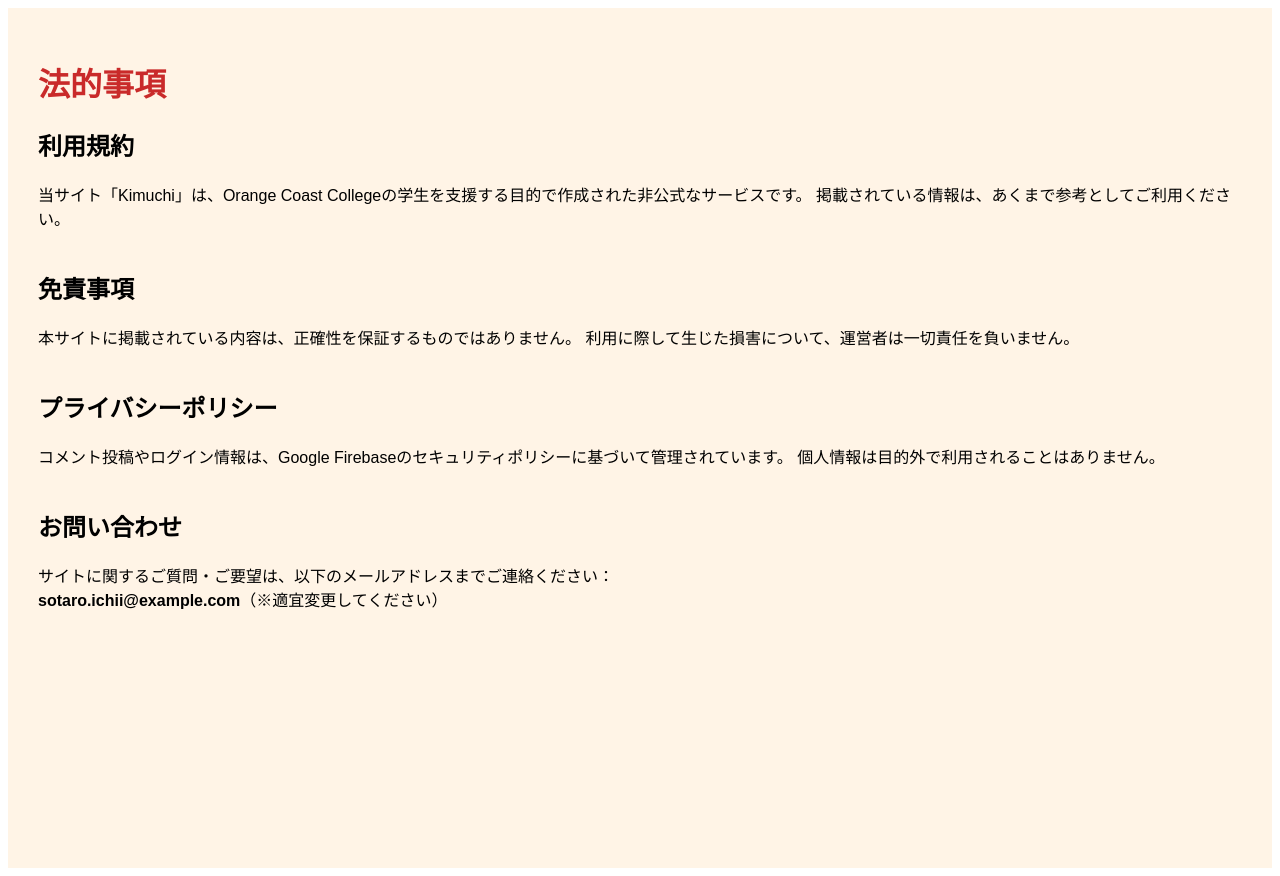
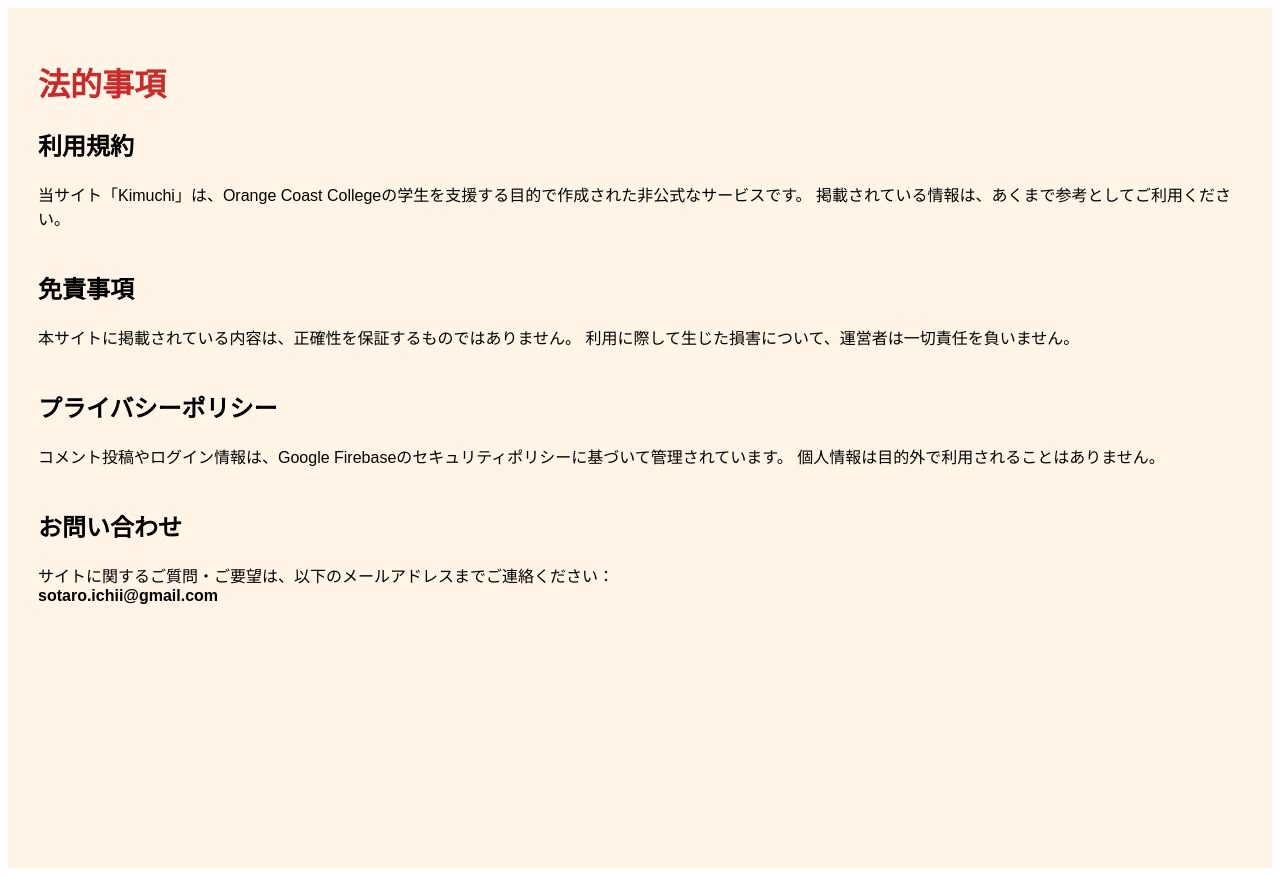
Before and after one commit to Sotaro-Ichii/kimuchi-site, a React (Vite) app: page /legal in a window 1280 px wide. Built offline with nearby package versions, Linux system fonts and the light colour scheme.

Commit message:
Fix Legal page markup

```diff
--- a/src/pages/Legal.jsx
+++ b/src/pages/Legal.jsx
@@ -33,7 +33,7 @@ function Legal() {
         <h2>お問い合わせ</h2>
         <p>
           サイトに関するご質問・ご要望は、以下のメールアドレスまでご連絡ください：<br />
-          <strong>sotaro.ichii@example.com</strong>（※適宜変更してください）
+          <strong>sotaro.ichii@gmail.com</strong>
         </p>
       </section>
     </div>
```
